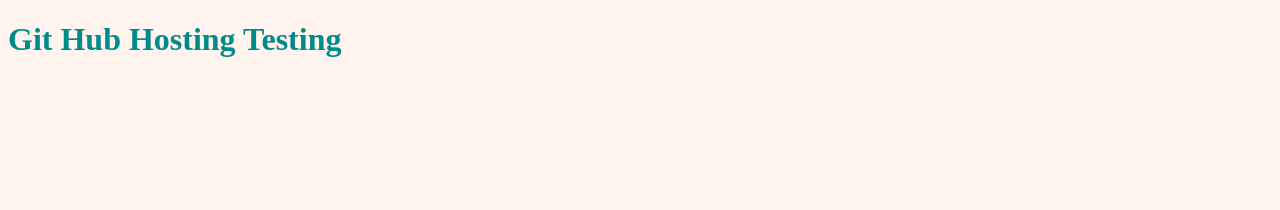
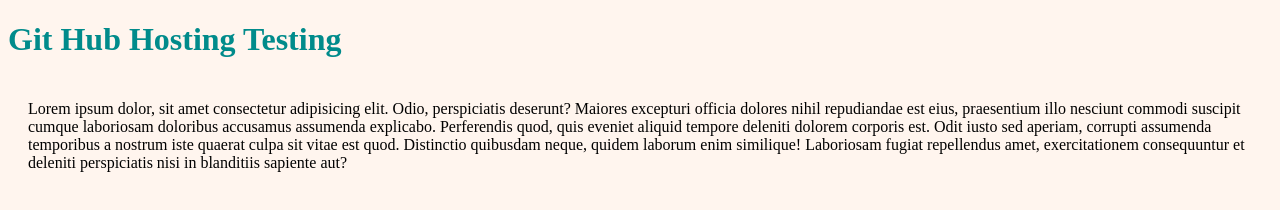
Before and after one commit to Hendrickhz/GitHubHostingTesting, a plain HTML site: page index.html in a window 1280 px wide. Drawn offline with Linux system fonts and the light colour scheme.

Commit message:
added a paragraph and styled it

```diff
--- a/index.html
+++ b/index.html
@@ -9,5 +9,6 @@
 </head>
 <body>
   <h1>Git Hub Hosting Testing</h1>
+  <p>Lorem ipsum dolor, sit amet consectetur adipisicing elit. Odio, perspiciatis deserunt? Maiores excepturi officia dolores nihil repudiandae est eius, praesentium illo nesciunt commodi suscipit cumque laboriosam doloribus accusamus assumenda explicabo. Perferendis quod, quis eveniet aliquid tempore deleniti dolorem corporis est. Odit iusto sed aperiam, corrupti assumenda temporibus a nostrum iste quaerat culpa sit vitae est quod. Distinctio quibusdam neque, quidem laborum enim similique! Laboriosam fugiat repellendus amet, exercitationem consequuntur et deleniti perspiciatis nisi in blanditiis sapiente aut?</p>
 </body>
 </html>
--- a/style.css
+++ b/style.css
@@ -4,3 +4,6 @@ body{
 h1{
   color: darkcyan;
 }
+p{
+  padding: 20px;
+}
```
